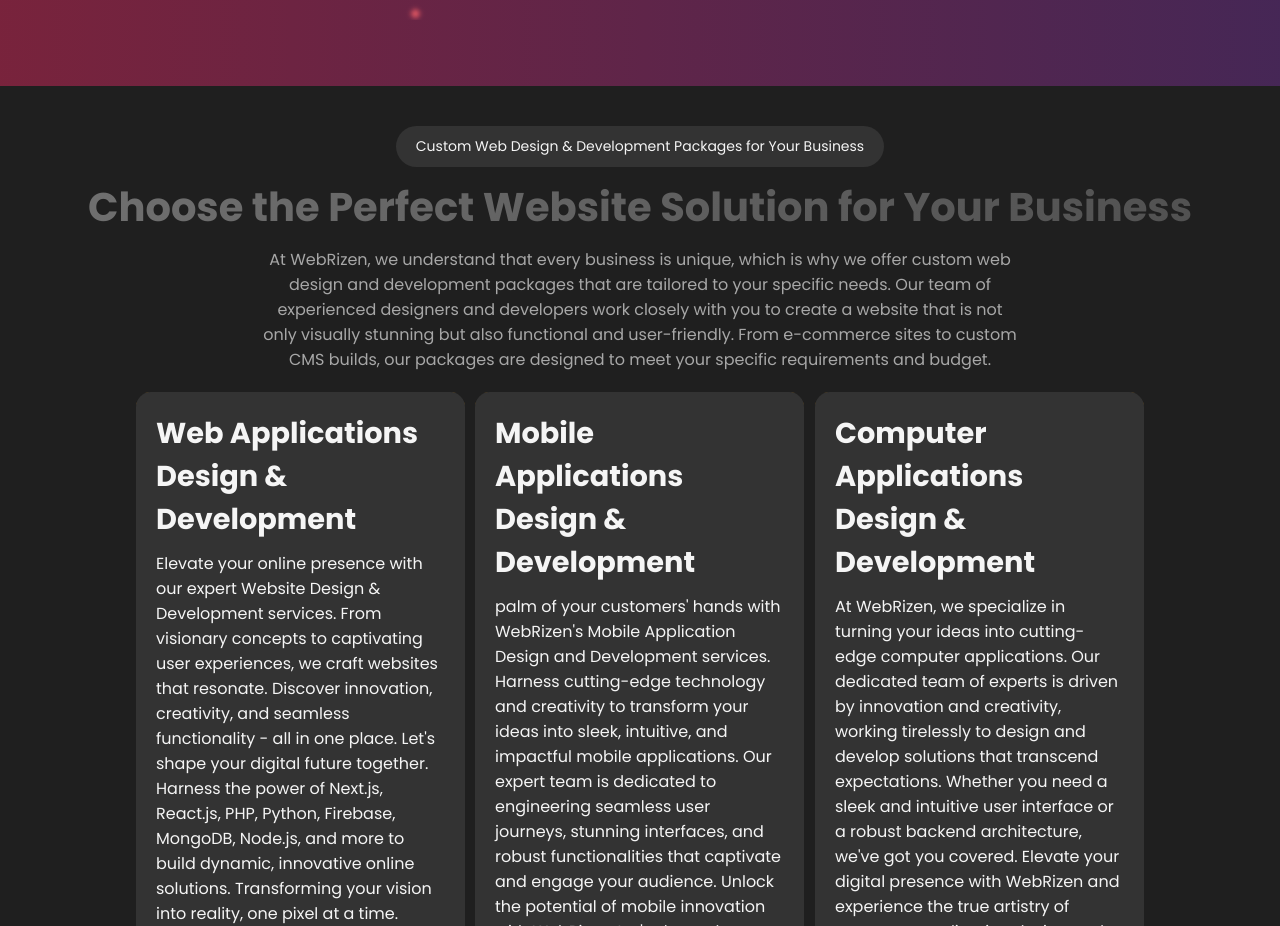
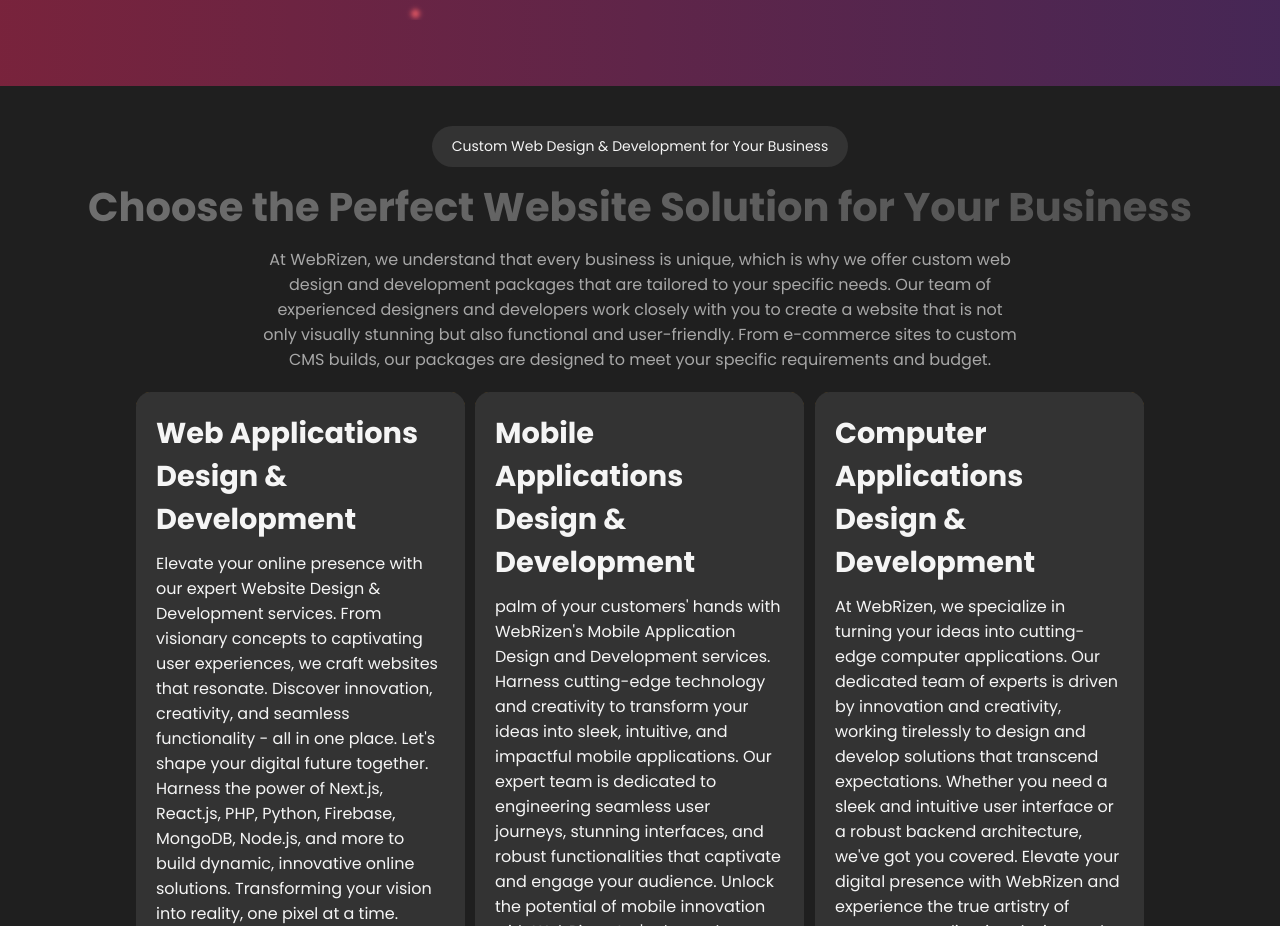
Before and after one commit to Webrizen/webrizen-new, a React (Vite) app: page / in a window 1280 px wide. Shown: the part 780-1706 px from the top of the page. Built offline with nearby package versions, Linux system fonts and the light colour scheme.

Commit message:
content change

```diff
--- a/src/App.jsx
+++ b/src/App.jsx
@@ -125,7 +125,7 @@ function App() {
           animate={inView ? { opacity: 1, y: 0 } : {}}
           transition={{ duration: 0.5, delay: 0.2 }}
         >
-          Custom Web Design & Development Packages for Your Business
+          Custom Web Design & Development for Your Business
         </motion.span>
         <motion.h2
           className="servicesh2"
--- a/src/index.css
+++ b/src/index.css
@@ -22,6 +22,7 @@
   margin: 0;
   -webkit-tap-highlight-color: transparent;
   font-family: 'Poppins', sans-serif;
+  scroll-behavior: smooth;
 }
 
 html,
```
